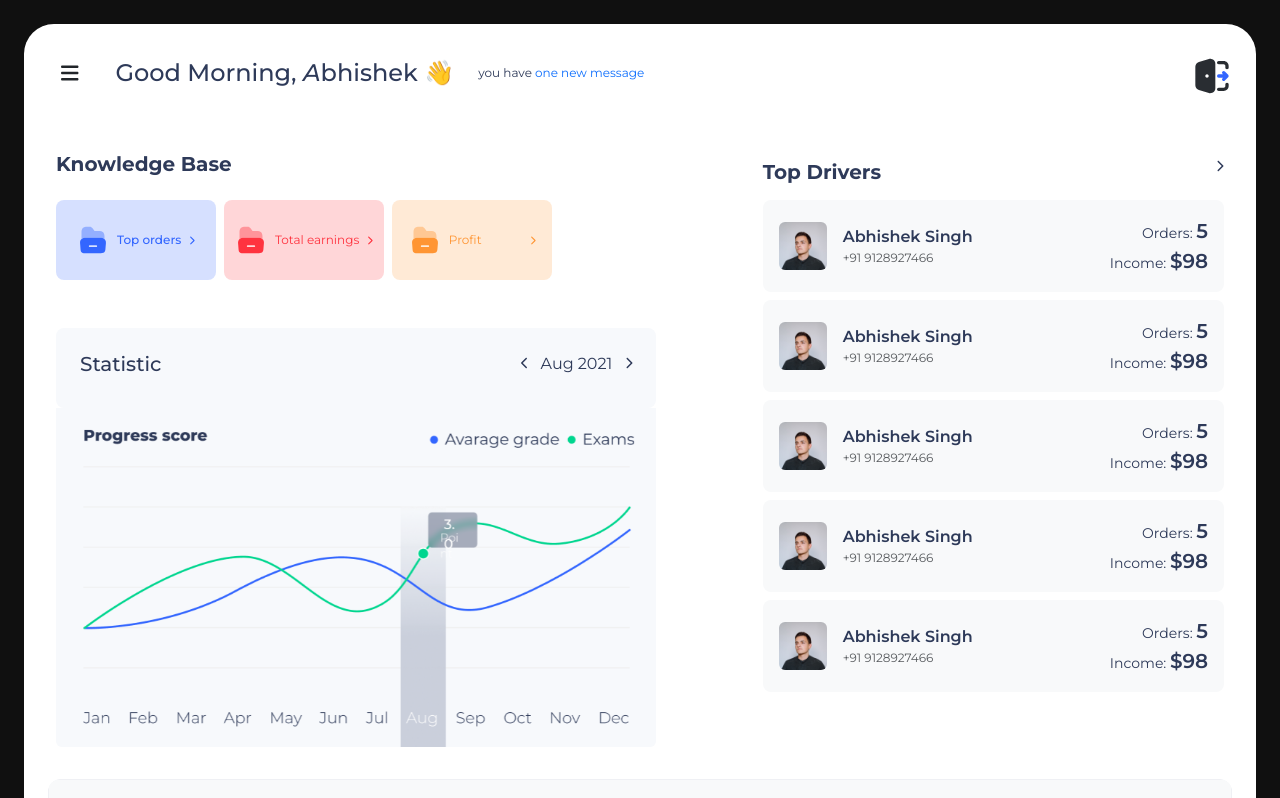
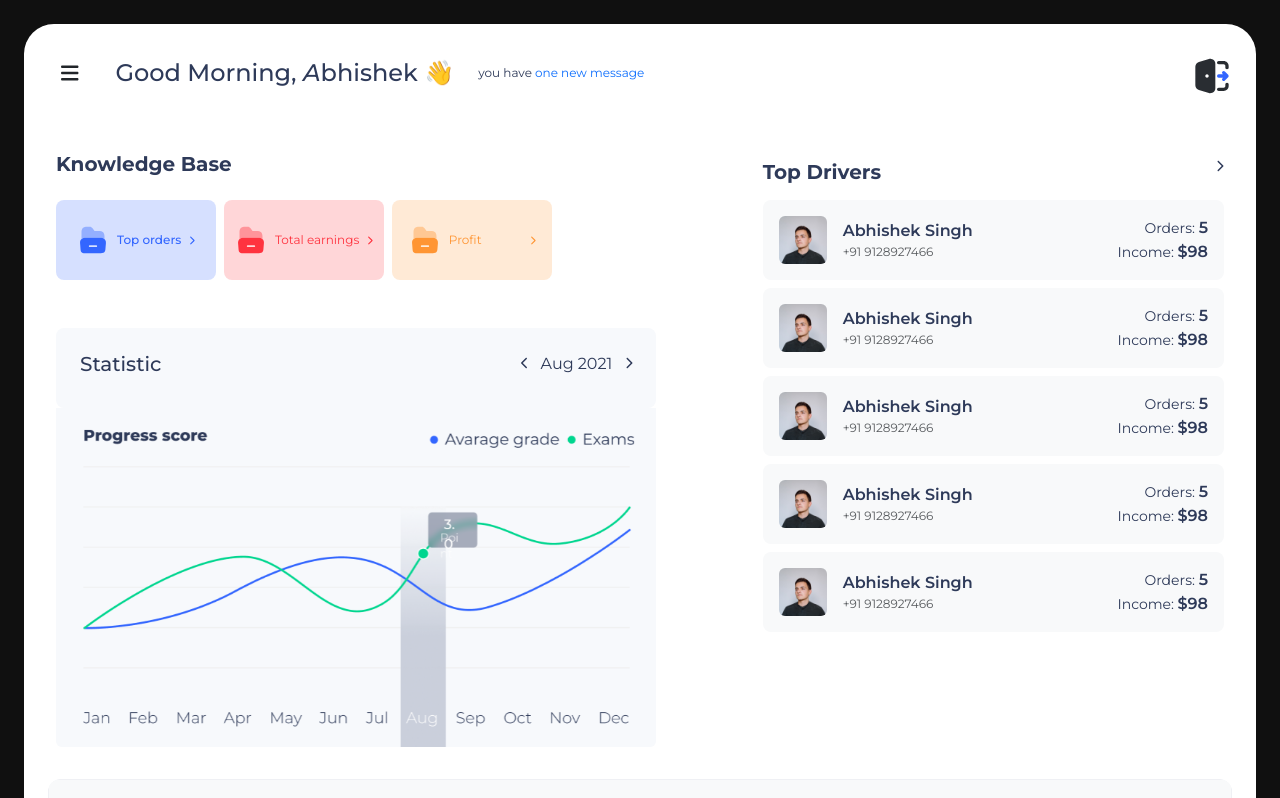
Before and after one commit to abhix4/onedao, a React (Vite) app: page / in a window 1280 px wide. Shown: the top 798 px of the page. Built offline with nearby package versions, Linux system fonts and the light colour scheme.

Commit message:
fixed nav

```diff
--- a/src/components/dashboard/Navbar.tsx
+++ b/src/components/dashboard/Navbar.tsx
@@ -8,7 +8,7 @@ export default function Navbar(){
     return (
          <div className="d-flex justify-content-between align-items-center align-items-md-start mt-2 ">
             <div className="d-flex flex-column flex-md-row gap-2 gap-md-4  pt-4 pt-md-0 p-md-0 align-items-start align-items-md-center">
-            <div className="d-flex gap-1 gap-md-4 align-items-center">
+            <div className="d-flex gap-1 gap-md-4 align-items-start align-items-md-center">
             <FontAwesomeIcon icon={faBars} size="lg" onClick={() => {
                 dispatch(toggleSidebar())
 
--- a/src/components/dashboard/TopDrivers.tsx
+++ b/src/components/dashboard/TopDrivers.tsx
@@ -59,7 +59,7 @@ type DriverProps = {
 
 function Driver({ name, phone, orders, income, img }: DriverProps) {
   return (
-    <div className="d-flex justify-content-between align-items-center bg-light rounded-3  p-3 mb-2">
+    <div className="d-flex justify-content-between align-items-center bg-light rounded-3 p-2  p-md-3 mb-2">
       <div className="d-flex align-items-center gap-3">
         <img
           src={img}
@@ -73,8 +73,8 @@ function Driver({ name, phone, orders, income, img }: DriverProps) {
         </div>
       </div>
       <div className="text-end">
-        <p className="mb-0  small" style={{fontSize:"14px"}}>Orders: <span className="fw-semibold fs-5">{orders}</span></p>
-        <p className="mb-0 small" style={{fontSize:"14px"}}>Income: <span className="fw-semibold fs-5">${income}</span></p>
+        <p className="mb-0  small" style={{fontSize:"14px"}}>Orders: <span className="fw-semibold fs-6 fs-md-5">{orders}</span></p>
+        <p className="mb-0 small" style={{fontSize:"14px"}}>Income: <span className="fw-semibold fs-6 fs-md-5">${income}</span></p>
       </div>
     </div>
   );
--- a/src/components/products/ProductPage.tsx
+++ b/src/components/products/ProductPage.tsx
@@ -18,7 +18,7 @@ export default function ProductPage(){
                     ))}
                 </div>
 
-                  <nav aria-label="Page navigation example" className="border-top pt-3" style={{fontSize:"14px"}}>
+                  <nav aria-label="Page navigation example" className="border-top pt-3 mt-5" style={{fontSize:"14px"}}>
             <ul className="pagination justify-content-end align-items-center mb-0 gap-2">
                 {/* Text: "1-2 of items" */}
                 <p className="mb-0 me-3 fw-semibold">1-2 of items</p>
```
